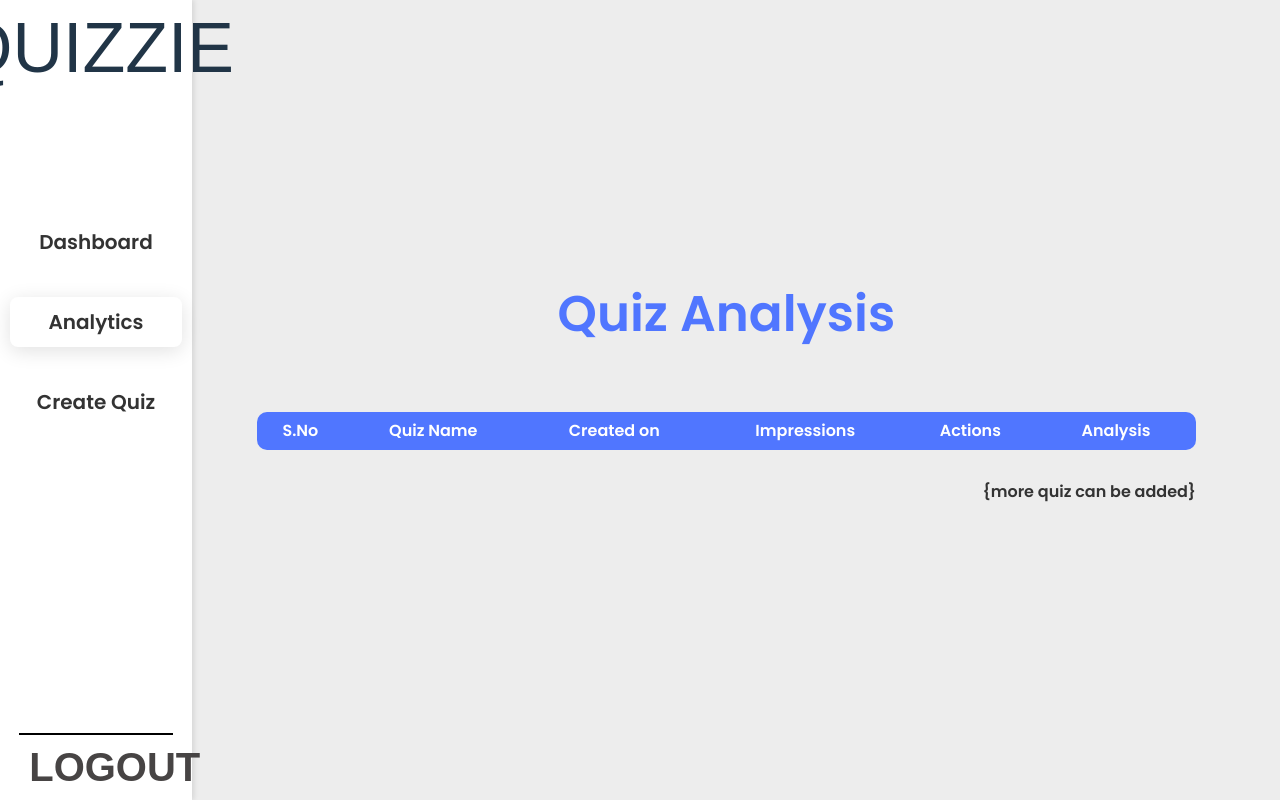
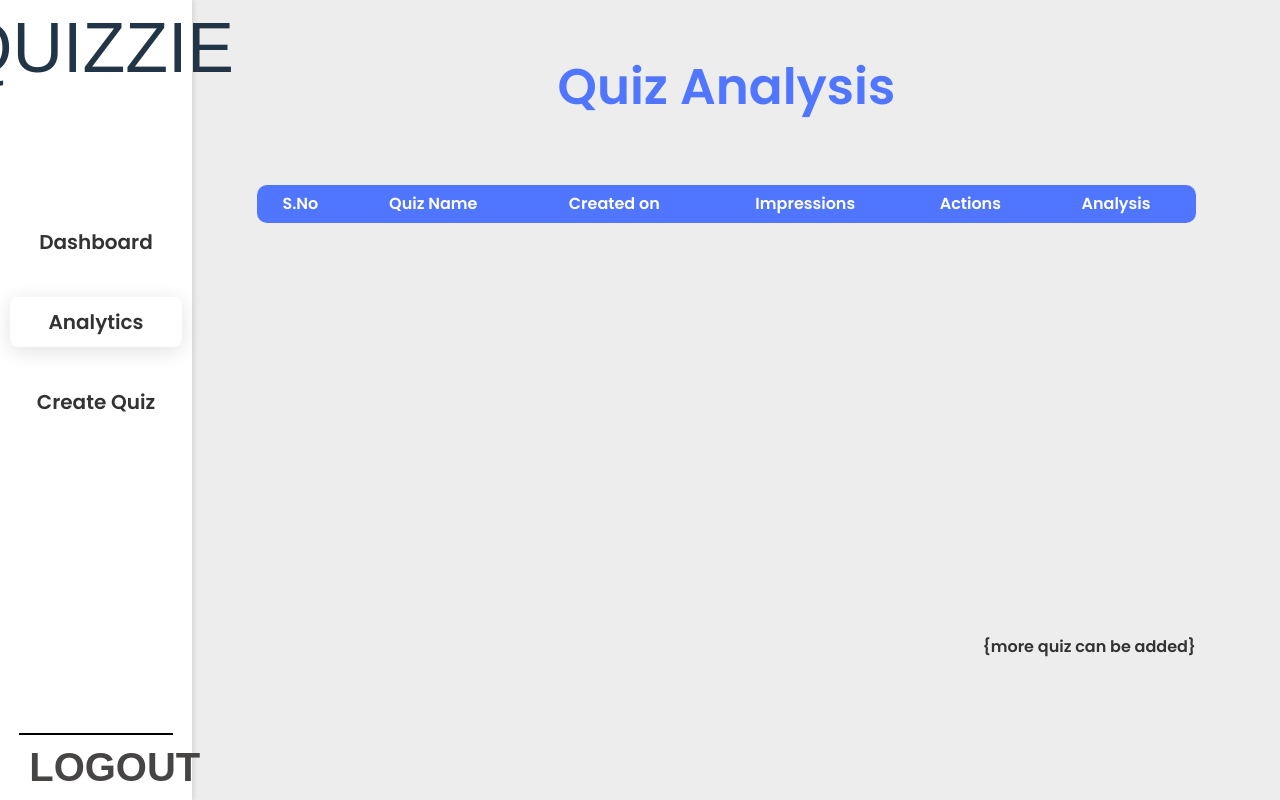
Before and after one commit to Jitanshu08/Quizze-Frontend, a React (Vite) app: page /analytics in a window 1280 px wide. Built offline with nearby package versions, Linux system fonts and the light colour scheme; a web font is replaced by a local one.

Commit message:
final adding some css in analytics page

```diff
--- a/src/css/analytics.css
+++ b/src/css/analytics.css
@@ -10,6 +10,9 @@
   width: 90vw;
   margin-top: 0px;
   padding-top: 0;
+  min-height: 100vh;
+  display: flex;
+  flex-direction: column;
 }
 
 /* Style for the Quiz Analysis title */
@@ -17,10 +20,11 @@
   font-family: "Poppins", sans-serif;
   font-weight: 600;
   font-size: 50px;
-  margin-top: 0px;
+  margin-top: 50px;
   margin-bottom: 50px;
   color: rgba(80, 118, 255, 1);
   text-align: center;
+  flex-shrink: 0;
 }
 
 /* Table container to enable scrolling */
@@ -28,6 +32,7 @@
   width: 100%;
   max-height: 55vh;
   overflow-y: auto;
+  flex-grow: 1;
 }
 
 /* Make the table full width and ensure proper layout */
@@ -42,7 +47,7 @@
   background-color: rgba(80, 118, 255, 1);
   color: white;
   padding: 7px;
-  text-align: center; /* Center align the text */
+  text-align: center;
   font-family: "Poppins", sans-serif;
   font-weight: 600;
   font-size: 16px;
@@ -69,7 +74,7 @@
 
 /* Style the table body rows */
 .analytics-content table tbody tr {
-  text-align: center; /* Center align the text */
+  text-align: center;
   background-color: rgba(237, 237, 237, 1);
 }
 
@@ -83,10 +88,9 @@
   font-family: "Poppins", sans-serif;
   font-weight: 600;
   font-size: 16px;
-  background-color: inherit; /* Inherit the background color */
+  background-color: inherit;
 }
 
-/* Ensure the border-radius is applied row-wise */
 .analytics-content table tbody tr td:first-child {
   border-bottom-left-radius: 10px;
   border-top-left-radius: 10px;
@@ -137,8 +141,8 @@
 
 /* Custom scrollbar for Firefox */
 .table-container {
-  scrollbar-width: thin; /* Firefox */
-  scrollbar-color: #5076ff #f4f4f4; /* Thumb and track color */
+  scrollbar-width: thin;
+  scrollbar-color: #5076ff #f4f4f4;
 }
 
 /* Custom scrollbar for WebKit (Chrome, Safari) */
```
